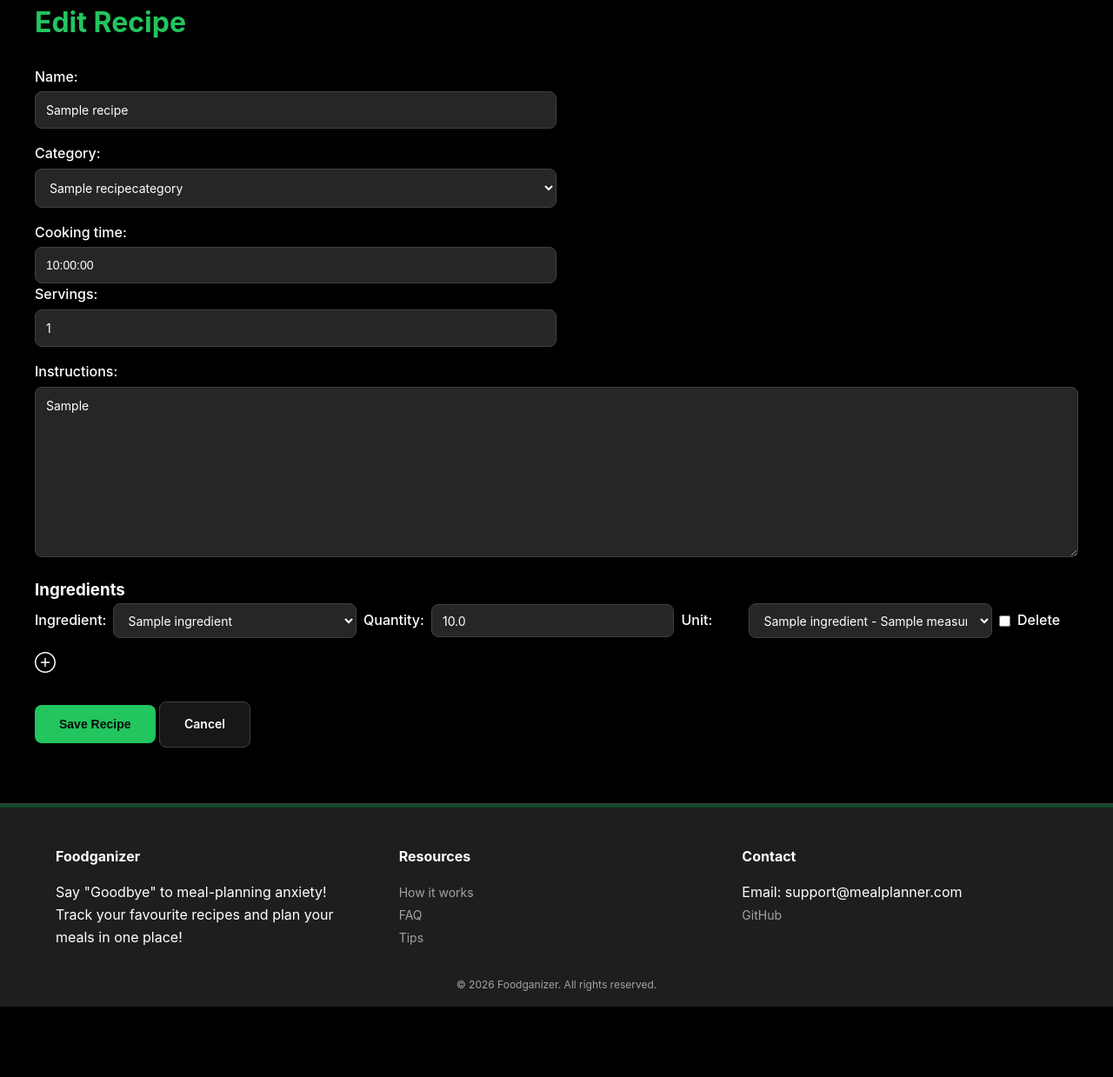
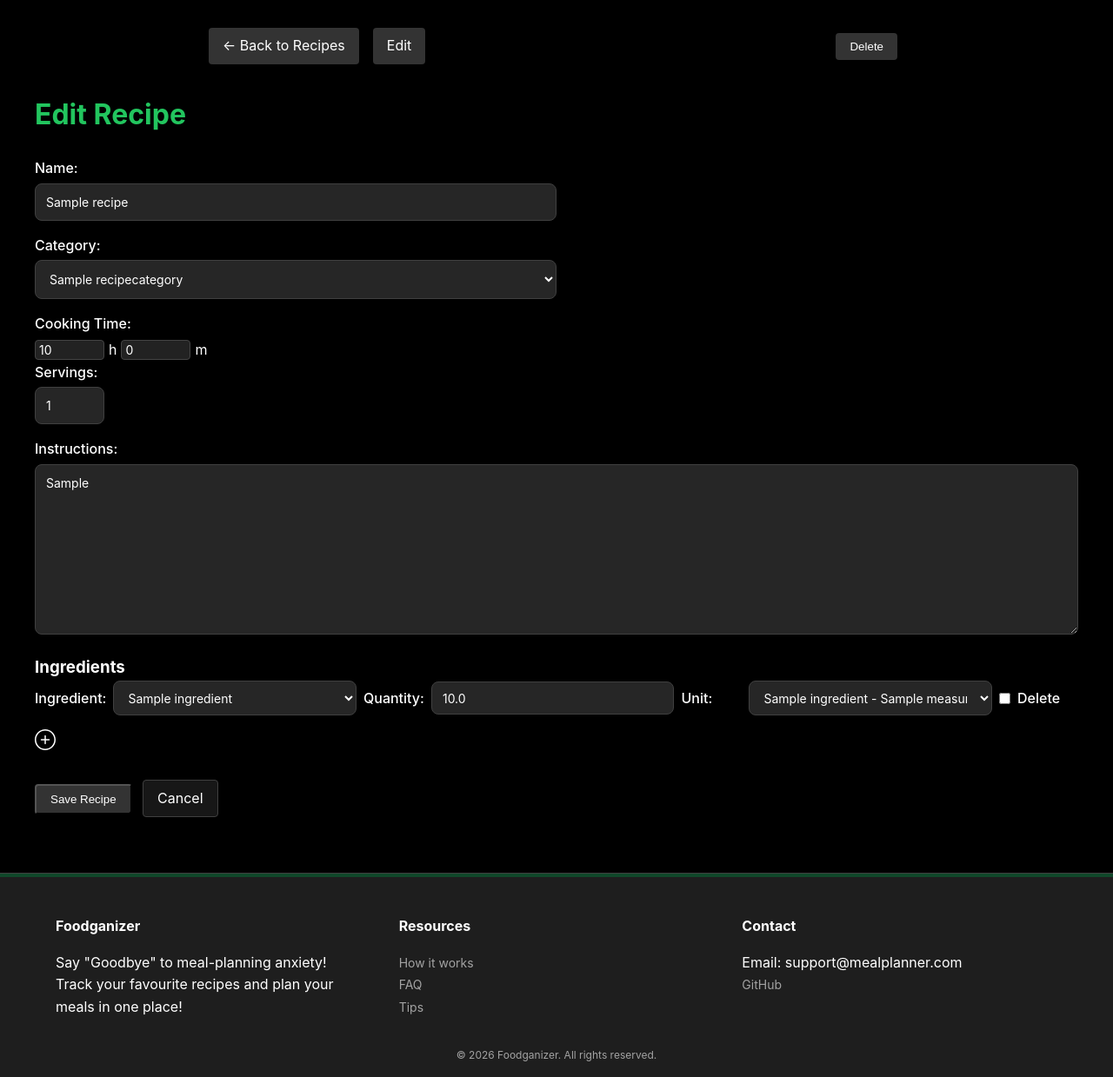
Before and after one commit to YoanaBast/healthy_meals, a Django app: page /recipes/1/edit/ in a window 1280 px wide. Shown: the part 62-1301 px from the top of the page at 87% size. Before the commit the page ends 1220 px from the top, so only its background shows below. Run offline with Django 5.2, Linux system fonts and the light colour scheme; tables that the repository leaves empty hold one stand-in row (values such as "Sample post"); parts of the project's set-up code (start-up, migrations or seed data) failed here and were passed over.

Commit message:
updated buttons UI, fixed clock and default derving = 1

```diff
--- a/recipes/forms.py
+++ b/recipes/forms.py
@@ -1,3 +1,5 @@
+from datetime import time
+
 from django import forms
 from django.forms import inlineformset_factory
 
@@ -17,9 +19,55 @@ class RecipeFormAdmin(forms.ModelForm):
         }
 
 class RecipeForm(forms.ModelForm):
+    hours = forms.IntegerField(min_value=0, max_value=23, required=True, label="Hours", initial=0,
+                               widget=forms.NumberInput(attrs={'class': 'form-input', 'style': 'width: 80px;', 'value': 0, 'min': 0}, ))
+    minutes = forms.IntegerField(min_value=0, max_value=59, required=True, label="Minutes", initial=0,
+                                 widget=forms.NumberInput(attrs={'class': 'form-input', 'style': 'width: 80px;', 'value': 0, 'min': 0}))
+
+    servings = forms.IntegerField(
+        min_value=1,
+        initial=1,
+        widget=forms.NumberInput(attrs={'min': 1, 'step': 1, 'class': 'form-input', 'style': 'width: 80px;'})
+    )
+
     class Meta:
         model = Recipe
-        fields = ['name', 'category', 'cooking_time', 'servings', 'instructions']
+        fields = ['name', 'category', 'servings', 'instructions']
+
+
+    def __init__(self, *args, **kwargs):
+        super().__init__(*args, **kwargs)
+        # Pre-fill hours and minutes if instance exists
+        if self.instance and self.instance.cooking_time:
+            self.fields['hours'].initial = self.instance.cooking_time.hour
+            self.fields['minutes'].initial = self.instance.cooking_time.minute
+
+    def clean(self):
+        cleaned_data = super().clean()
+        h = cleaned_data.get('hours', 0)
+        m = cleaned_data.get('minutes', 0)
+        cleaned_data['cooking_time'] = f"{h:02d}:{m:02d}:00"
+        return cleaned_data
+
+    def clean_servings(self):
+        servings = self.cleaned_data.get('servings')
+        if servings is None or servings < 1:
+            raise forms.ValidationError("Servings must be at least 1.")
+        return servings
+
+    def save(self, commit=True):
+        instance = super().save(commit=False)
+
+        h = self.cleaned_data.get('hours', 0)
+        m = self.cleaned_data.get('minutes', 0)
+
+        instance.cooking_time = time(hour=h, minute=m)
+
+        if commit:
+            instance.save()
+
+        return instance
+
 
 class RecipeIngredientForm(forms.ModelForm):
     class Meta:
--- a/recipes/models.py
+++ b/recipes/models.py
@@ -23,7 +23,7 @@ class RecipeCategory(models.Model):
 class Recipe(models.Model):
     name = models.CharField(max_length=200, unique=True)
     cooking_time = models.TimeField(null=True, blank=True)
-    servings = models.PositiveIntegerField(default=1)
+    servings = models.PositiveIntegerField(default=1, validators=[MinValueValidator(1)])
     ingredients = models.ManyToManyField(Ingredient, through='RecipeIngredient', related_name='recipes')
     category = models.ForeignKey(RecipeCategory, null=True, on_delete=models.SET_NULL, related_name='ingredient')
     instructions = models.TextField()
--- a/recipes/templates/recipes/edit_recipe.html
+++ b/recipes/templates/recipes/edit_recipe.html
@@ -3,11 +3,38 @@
 {% block title %}Edit Recipe{% endblock %}
 
 {% block content %}
-  <div class="container-home">
+
+
+<div class="container-home">
+
+<div class="container-home" style="max-width: 800px; margin: 2rem auto; display: flex; gap: 0.5rem; flex-wrap: wrap; align-items: center;">
+    <div style="display: flex; gap: 0.5rem; flex-wrap: wrap;">
+        <a href="{% url 'manage_recipes' %}" class="btn">&larr; Back to Recipes</a>
+        <a href="{% url 'edit_recipe' recipe.pk %}" class="btn">Edit</a>
+    </div>
+    <button class="btn btn-danger" style="margin-left: auto;" onclick="openDeleteModal('recipe', {{ recipe.pk }}, '{{ recipe.name|escapejs }}')">Delete</button>
+</div>
+
+
+<div class="container-home">
 <h2>Edit Recipe</h2>
 <form method="post" action="{% url 'edit_recipe' recipe.pk %}">
     {% csrf_token %}
-    {{ recipe_form.as_p }}
+<p>{{ recipe_form.name.label_tag }} {{ recipe_form.name }}</p>
+<p>{{ recipe_form.category.label_tag }} {{ recipe_form.category }}</p>
+
+<p>
+    <label>Cooking Time:</label>
+    <span class="time-inputs">
+        {{ recipe_form.hours }} h
+        {{ recipe_form.minutes }} m
+    </span>
+</p>
+
+<p>{{ recipe_form.servings.label_tag }} {{ recipe_form.servings }}</p>
+<p>{{ recipe_form.instructions.label_tag }} {{ recipe_form.instructions }}</p>
+
+
     {{ ingredient_formset.management_form }}
 
     <h3>Ingredients</h3>
@@ -65,6 +92,9 @@
         <button type="button" onclick="closeModal()">Cancel</button>
     </div>
 </div>
+</div>
 
 <script src="{% static 'js/add_recipe_handler.js' %}"></script>
+<script src="{% static 'js/zero_inputt_handler.js' %}"></script>
+
 {% endblock %}
--- a/static/css/styles.css
+++ b/static/css/styles.css
@@ -314,18 +314,15 @@ nav {
 
 /* Button */
 .btn {
-    display: inline-block;
-    padding: 0.875rem 1.75rem;
-    background: var(--accent);
-    color: var(--bg-primary);
-    text-decoration: none;
-    border-radius: 0.5rem;
-    font-weight: 600;
-    font-size: 0.875rem;
-    border: none;
-    cursor: pointer;
-    transition: all 0.2s;
+  display: inline-block;
+  padding: 0.5rem 1rem;
+  background: #333;
+  color: #fff;
+  border-radius: 4px;
+  text-decoration: none;
+  margin-right: 0.5rem;
 }
+
 
 .btn:hover {
     background: var(--accent-hover);
@@ -457,13 +454,14 @@ nav {
 }
 
 .btn-danger {
-    background: #dc2626;
+    background: #333; /* same as normal button */
+    color: #fff;
+    border: none;
 }
 
 .btn-danger:hover {
-    background: #b91c1c;
+    background: #dc2626; /* red on hover */
 }
-
 .modal-overlay {
     display: none;
     position: fixed;
@@ -1206,3 +1204,35 @@ label {
     accent-color: green; /* makes checkbox green instead of default blue */
 
 }
+
+
+
+.time-inputs {
+    display: flex;
+    gap: 5px;
+    align-items: center;
+}
+
+.time-inputs input {
+    width: 50px;
+    padding: 2px 4px;
+    border-radius: 4px;
+    border: 1px solid #444;
+    background-color: #222;  /* dark background */
+    color: #fff;             /* white text */
+}
+
+
+
+.container-home.action-bar {
+    max-width: 800px;
+    margin: 2rem auto;
+    display: flex;
+    gap: 0.5rem;
+    flex-wrap: wrap;
+    align-items: center;
+}
+
+.container-home.action-bar button {
+    margin-left: auto; /* delete button on right */
+}
--- /dev/null
+++ b/static/js/add_recipe_handler.js
@@ -0,0 +1,96 @@
+document.addEventListener("DOMContentLoaded", function () {
+
+    const prefix = "recipe_ingredient";
+
+    const totalFormsInput = document.querySelector(
+        `[name="${prefix}-TOTAL_FORMS"]`
+    );
+
+    if (!totalFormsInput) {
+        console.error("Management form not found");
+        return;
+    }
+
+    let formIndex = parseInt(totalFormsInput.value);
+
+    const addBtn = document.getElementById("addIngredientBtn");
+    const modal = document.getElementById("ingredientModal");
+
+    addBtn.addEventListener("click", function () {
+        modal.style.display = "block";
+    });
+
+    window.closeModal = function () {
+        modal.style.display = "none";
+    };
+
+    window.loadUnits = function () {
+        const ingredientSelect = document.getElementById("ingredientSelect");
+        const unitSelect = document.getElementById("unitSelect");
+
+        unitSelect.innerHTML = "";
+
+        const selectedOption =
+            ingredientSelect.options[ingredientSelect.selectedIndex];
+
+        if (!selectedOption?.dataset.units) return;
+
+        const units = JSON.parse(selectedOption.dataset.units);
+
+        units.forEach(u => {
+            const option = document.createElement("option");
+            option.value = u.id;
+            option.text = u.name;
+            unitSelect.add(option);
+        });
+    };
+
+    window.addIngredient = function () {
+
+        const ingredientSelect = document.getElementById("ingredientSelect");
+        const ingredient = ingredientSelect.value;
+        const ingredientText =
+            ingredientSelect.options[ingredientSelect.selectedIndex]?.text;
+
+        const quantity = parseFloat(
+            document.getElementById("quantityInput").value
+        );
+
+        const unitSelect = document.getElementById("unitSelect");
+        const unit = unitSelect.value;
+        const unitText =
+            unitSelect.options[unitSelect.selectedIndex]?.text;
+
+        if (!ingredient || !unit || !quantity || quantity <= 0) {
+            alert("Invalid values");
+            return;
+        }
+
+        const container =
+            document.getElementById("ingredientsContainer");
+
+        container.insertAdjacentHTML("beforeend", `
+            <div class="ingredient-item">
+                <input type="hidden"
+                    name="${prefix}-${formIndex}-ingredient"
+                    value="${ingredient}">
+                <input type="hidden"
+                    name="${prefix}-${formIndex}-quantity"
+                    value="${quantity}">
+                <input type="hidden"
+                    name="${prefix}-${formIndex}-unit"
+                    value="${unit}">
+                <p><strong>${ingredientText}</strong> - ${quantity} ${unitText}</p>
+            </div>
+        `);
+
+        formIndex++;
+        totalFormsInput.value = formIndex;
+
+        document.getElementById("quantityInput").value = "";
+        document.getElementById("unitSelect").innerHTML = "";
+
+        modal.style.display = "none";
+    };
+
+});
```
Also changed, not shown: docs/ai_tools.md (+2 -0 lines), ingredients/templates/ingredients/ingredient_detail.html (+10 -12 lines), recipes/templates/recipes/add_recipe.html (+23 -3 lines), 1 other file.
